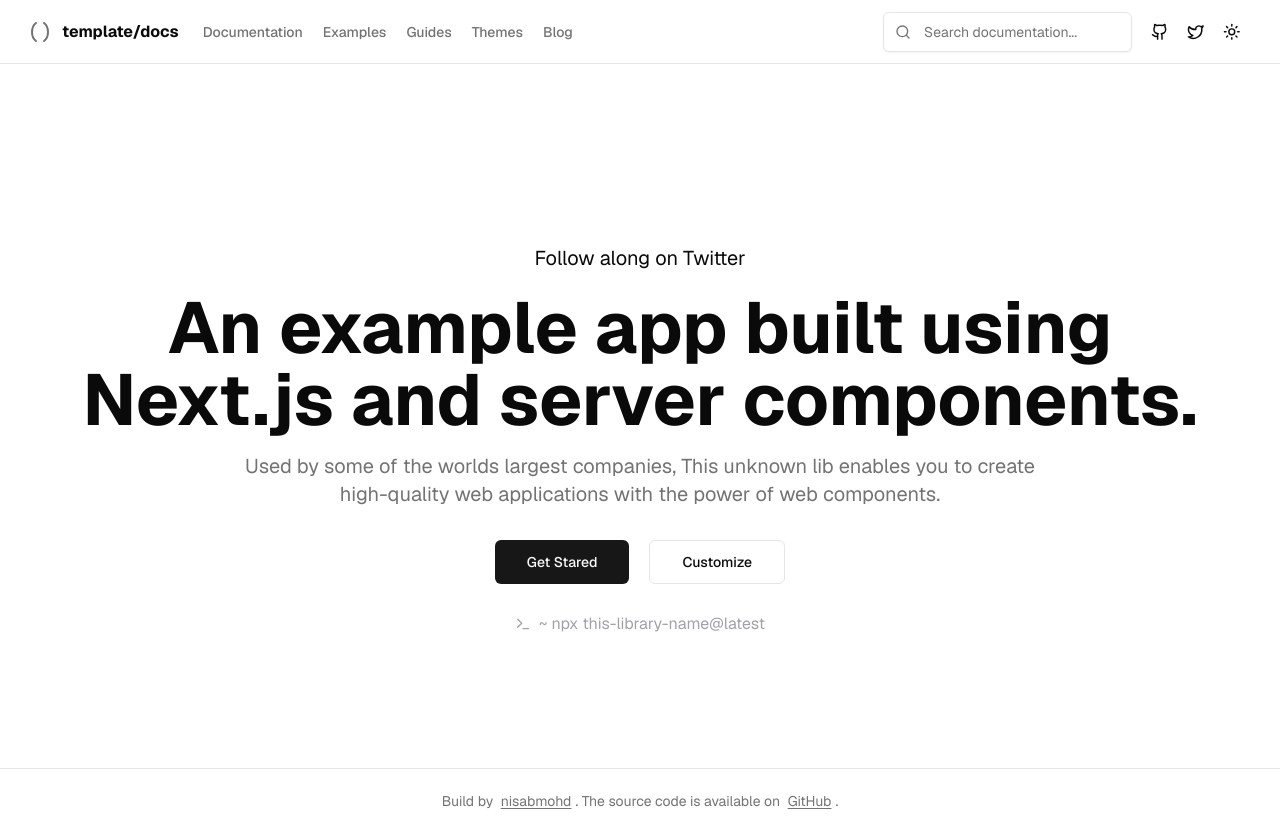
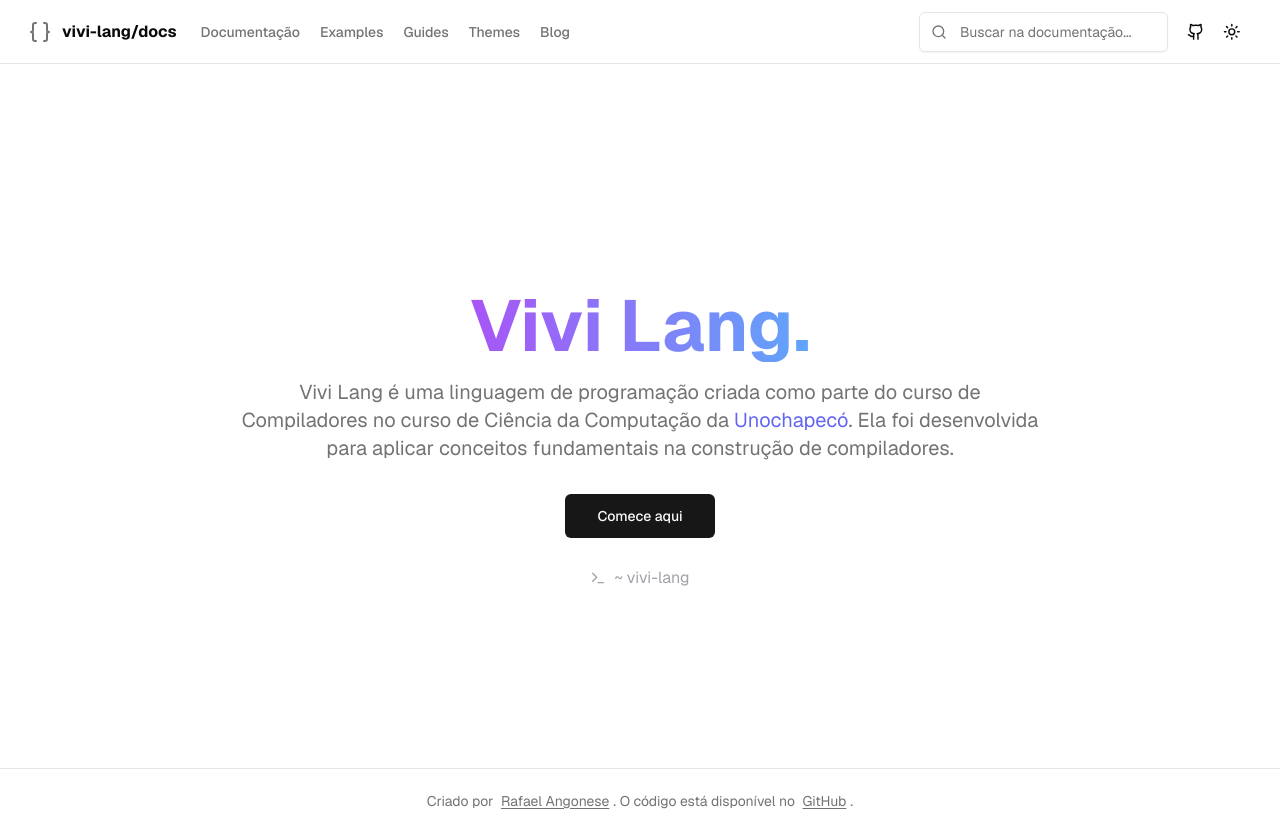
Before and after one commit to rafael-angonese/vivi-lang, a React app in the folder packages/documentation/: page / in a window 1280 px wide. Built offline with nearby package versions, Linux system fonts and the light colour scheme; some packages are replaced by stand-ins of ours.

Commit message:
:sparkles: Feat(documentation): change home page

```diff
--- a/packages/documentation/app/page.tsx
+++ b/packages/documentation/app/page.tsx
@@ -6,35 +6,27 @@ import Link from "next/link";
 export default function Home() {
   return (
     <div className="flex min-h-[88vh] flex-col items-center justify-center text-center px-2 py-8">
-      <p className="mb-5 sm:text-xl">Follow along on Twitter</p>
-      <h1 className="text-3xl font-bold mb-4 sm:text-7xl">
-        An example app built using Next.js and server components.
+      <h1 className="text-3xl font-bold mb-4 sm:text-7xl text-transparent bg-clip-text bg-gradient-to-r from-purple-500 to-blue-400">
+        Vivi Lang.
       </h1>
       <p className="mb-8 sm:text-xl max-w-[800px] text-muted-foreground">
-        Used by some of the worlds largest companies, This unknown lib enables
-        you to create high-quality web applications with the power of web
-        components.
+        Vivi Lang é uma linguagem de programação criada como parte do curso de Compiladores no curso de Ciência da Computação da{" "}
+        <Link target="_blank" className="text-indigo-500" href={"https://www.unochapeco.edu.br/"}>
+          Unochapecó
+        </Link>.
+        Ela foi desenvolvida para aplicar conceitos fundamentais na construção de compiladores.
       </p>
       <div className="flex flex-row items-center gap-5">
         <Link
           href={`/docs/${FLATTEND_ROUTES[0].href}`}
           className={buttonVariants({ className: "px-6", size: "lg" })}
         >
-          Get Stared
+          Comece aqui
         </Link>
-        <Link
-          href="#"
-          className={buttonVariants({
-            variant: "outline",
-            className: "px-6",
-            size: "lg",
-          })}
-        >
-          Customize
-        </Link>
+
       </div>
       <span className="flex flex-row items-center gap-2 text-zinc-400 text-md mt-7 -mb-12 max-[800px]:mb-12">
-        <TerminalIcon className="w-4 h-4" /> ~ npx this-library-name@latest
+        <TerminalIcon className="w-4 h-4" /> ~ vivi-lang
       </span>
     </div>
   );
--- a/packages/documentation/components/footer.tsx
+++ b/packages/documentation/components/footer.tsx
@@ -1,22 +1,23 @@
 import Link from "next/link";
-import { buttonVariants } from "./ui/button";
 
 export default function Footer() {
   return (
     <footer className="border-t w-full h-16">
       <div className="container flex items-center justify-center h-full text-muted-foreground text-sm flex-wrap">
         <p className="text-center">
-          Build by{" "}
+          Criado por{" "}
           <Link
             className="px-1 underline underline-offset-2"
-            href="https://github.com/nisabmohd"
+            href="https://github.com/rafael-angonese"
+            target="_blank"
           >
-            nisabmohd
+            Rafael Angonese
           </Link>
-          . The source code is available on{" "}
+          . O código está disponível no{" "}
           <Link
             className="px-1 underline underline-offset-2"
-            href="https://github.com/nisabmohd/Docs-Stater-Template"
+            href="https://github.com/rafael-angonese/vivi-lang"
+            target="_blank"
           >
             GitHub
           </Link>
--- a/packages/documentation/components/navbar.tsx
+++ b/packages/documentation/components/navbar.tsx
@@ -1,15 +1,15 @@
 import { ModeToggle } from "@/components/theme-toggle";
-import { GithubIcon, TwitterIcon, ParenthesesIcon } from "lucide-react";
+import { FLATTEND_ROUTES } from "@/lib/routes-config";
+import { GithubIcon, Braces } from "lucide-react";
 import Link from "next/link";
-import { buttonVariants } from "./ui/button";
-import Search from "./search";
 import Anchor from "./anchor";
 import { SheetLeftbar } from "./leftbar";
-import { FLATTEND_ROUTES } from "@/lib/routes-config";
+import Search from "./search";
+import { buttonVariants } from "./ui/button";
 
 export const NAVLINKS = [
   {
-    title: "Documentation",
+    title: "Documentação",
     href: `/docs/${FLATTEND_ROUTES[0].href}`,
   },
   {
@@ -59,19 +59,11 @@ export function Navbar() {
             <Search />
             <div className="flex -space-x-1">
               <Link
-                href="https://github.com/nisabmohd/Docs-Stater-Template"
+                href="https://github.com/rafael-angonese/vivi-lang"
+                target="_blank"
                 className={buttonVariants({ variant: "ghost", size: "icon" })}
               >
                 <GithubIcon className="h-[1.1rem] w-[1.1rem]" />
-              </Link>
-              <Link
-                href="#"
-                className={buttonVariants({
-                  variant: "ghost",
-                  size: "icon",
-                })}
-              >
-                <TwitterIcon className="h-[1.1rem] w-[1.1rem]" />
               </Link>
               <ModeToggle />
             </div>
@@ -85,8 +77,8 @@ export function Navbar() {
 export function Logo() {
   return (
     <Link href="/" className="flex items-center gap-2.5">
-      <ParenthesesIcon className="w-6 h-6 text-muted-foreground" />
-      <h2 className="text-md font-bold">template/docs</h2>
+      <Braces className="w-6 h-6 text-muted-foreground" />
+      <h2 className="text-md font-bold">vivi-lang/docs</h2>
     </Link>
   );
 }
--- a/packages/documentation/components/search.tsx
+++ b/packages/documentation/components/search.tsx
@@ -40,7 +40,7 @@ export default function Search() {
             <SearchIcon className="absolute left-3 top-1/2 -translate-y-1/2 h-4 w-4 text-neutral-500 dark:text-neutral-400" />
             <Input
               className="w-full rounded-md border py-2 pl-10 pr-4 text-sm shadow-sm "
-              placeholder="Search documentation..."
+              placeholder="Buscar na documentação..."
               type="search"
             />
           </div>
```
